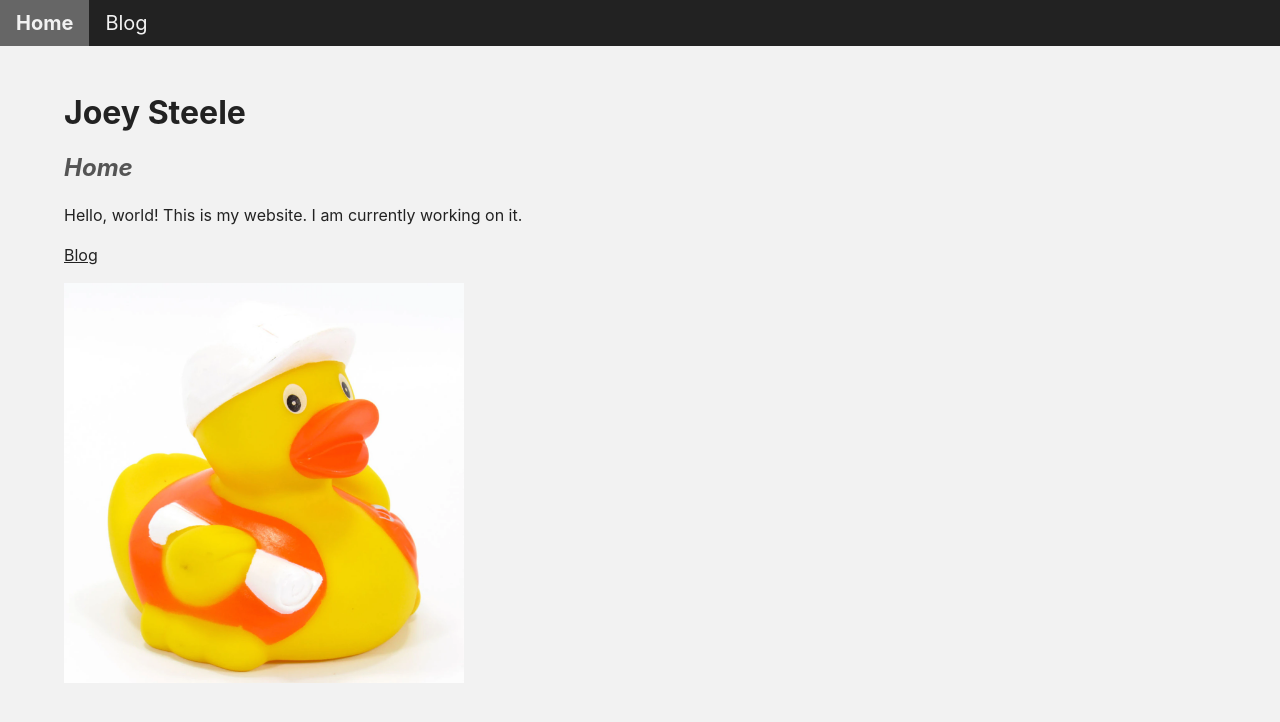
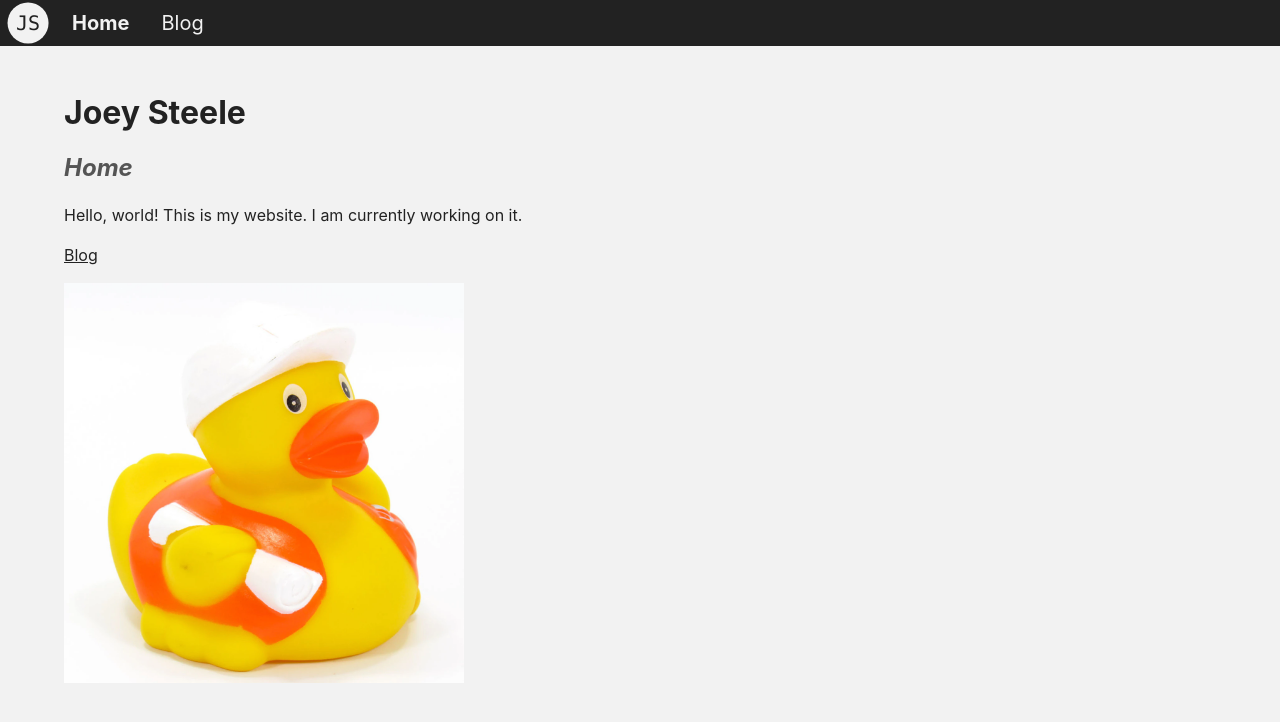
Before and after one commit to joeysteele2001/joeysteele2001.github.io, a Jekyll site: the page built from index.md, in a window 1280 px wide. Shown: the top 722 px of the page. Built offline with Jekyll 4.4.1, drawn with Linux system fonts in a browser that asks for light colours.

Commit message:
Add JS logo to navbar

```diff
--- a/_layouts/default.html
+++ b/_layouts/default.html
@@ -29,10 +29,13 @@
 
 <body>
     <nav class="nav-top">
+        <div class="logo">JS</div>
         {% for item in site.data.navigation %}
+        <div class="nav-link">
         <a href="{{ item.link }}" {% if page.url==item.link %}class="current-page" {% endif %}>
             {{ item.name }}
         </a>
+        </div>
         {% endfor %}
     </nav>
     <div class="content">
--- a/_sass/main.scss
+++ b/_sass/main.scss
@@ -11,6 +11,8 @@
 $box-border-dark: #555555;
 
 $body-fonts: -apple-system, BlinkMacSystemFont, 'Segoe UI', Roboto, Oxygen, Ubuntu, Cantarell, 'Open Sans', 'Helvetica Neue', sans-serif;
+
+$logo-fonts: 'SFMono-Regular', Menlo, Consolas, 'Liberation Mono', Courier, monospace;
 
 $light-line: 1px solid var(--box-border);
 
@@ -53,6 +55,7 @@
     margin: 0;
     padding: 0;
     background-color: var(--nav-background);
+    color: var(--background-color);
     display: flex;
     font-size: 125%;
 
@@ -63,12 +66,29 @@
     a {
         text-decoration: none;
         color: var(--background-color);
+    }
+
+    a:hover {
+        color: var(--background-color);
+    }
+
+    > div {
         padding: 0.5rem 1rem;
     }
 
-    a:hover {
+    .nav-link:hover {
+        cursor: pointer;
         background-color: var(--link-hover-color);
         color: var(--background-color);
+    }
+
+    .logo {
+        user-select: none;
+        font-family: $logo-fonts;
+        background-color: var(--background-color);
+        color: var(--text-color);
+        clip-path: circle(40%);
+
     }
 }
 
```
